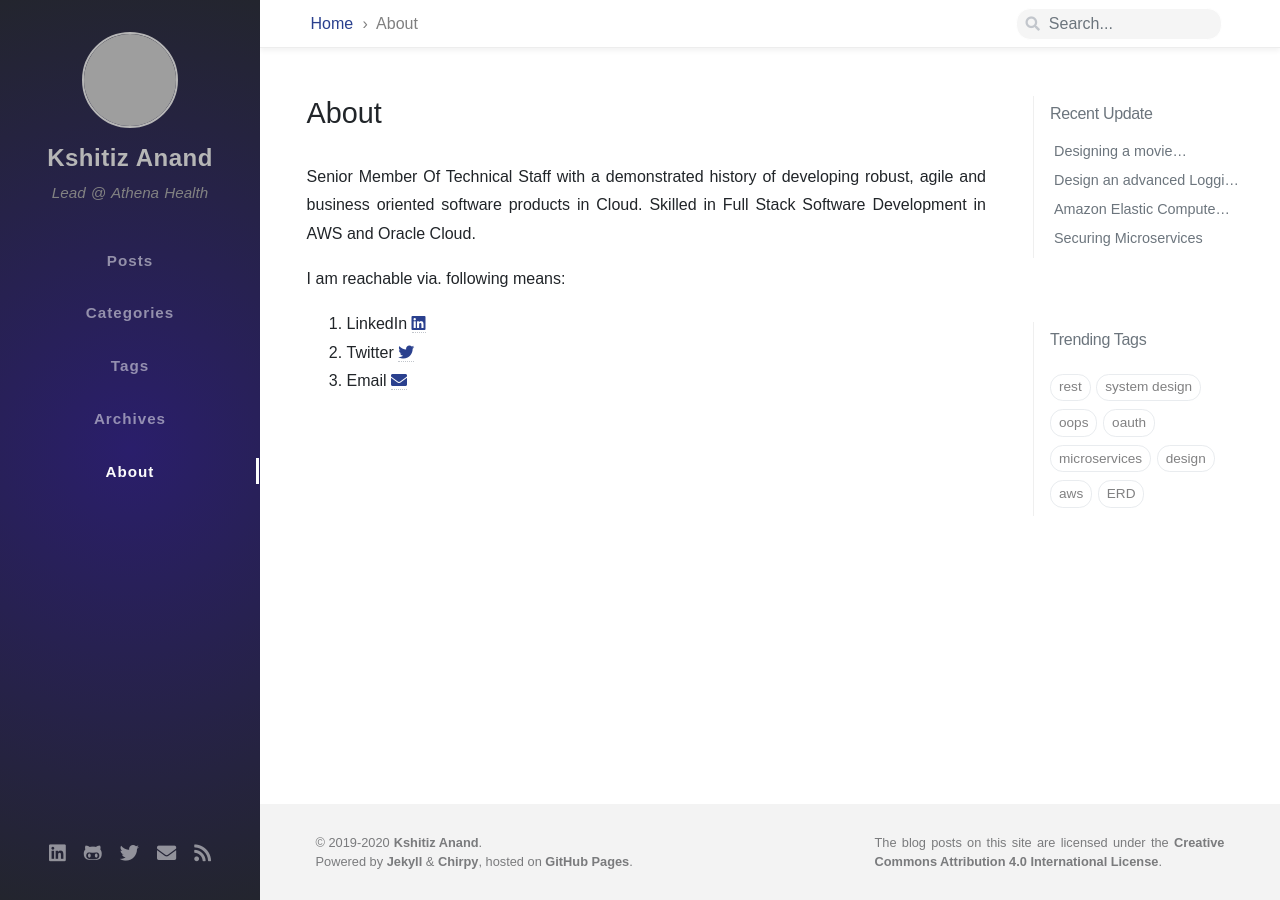
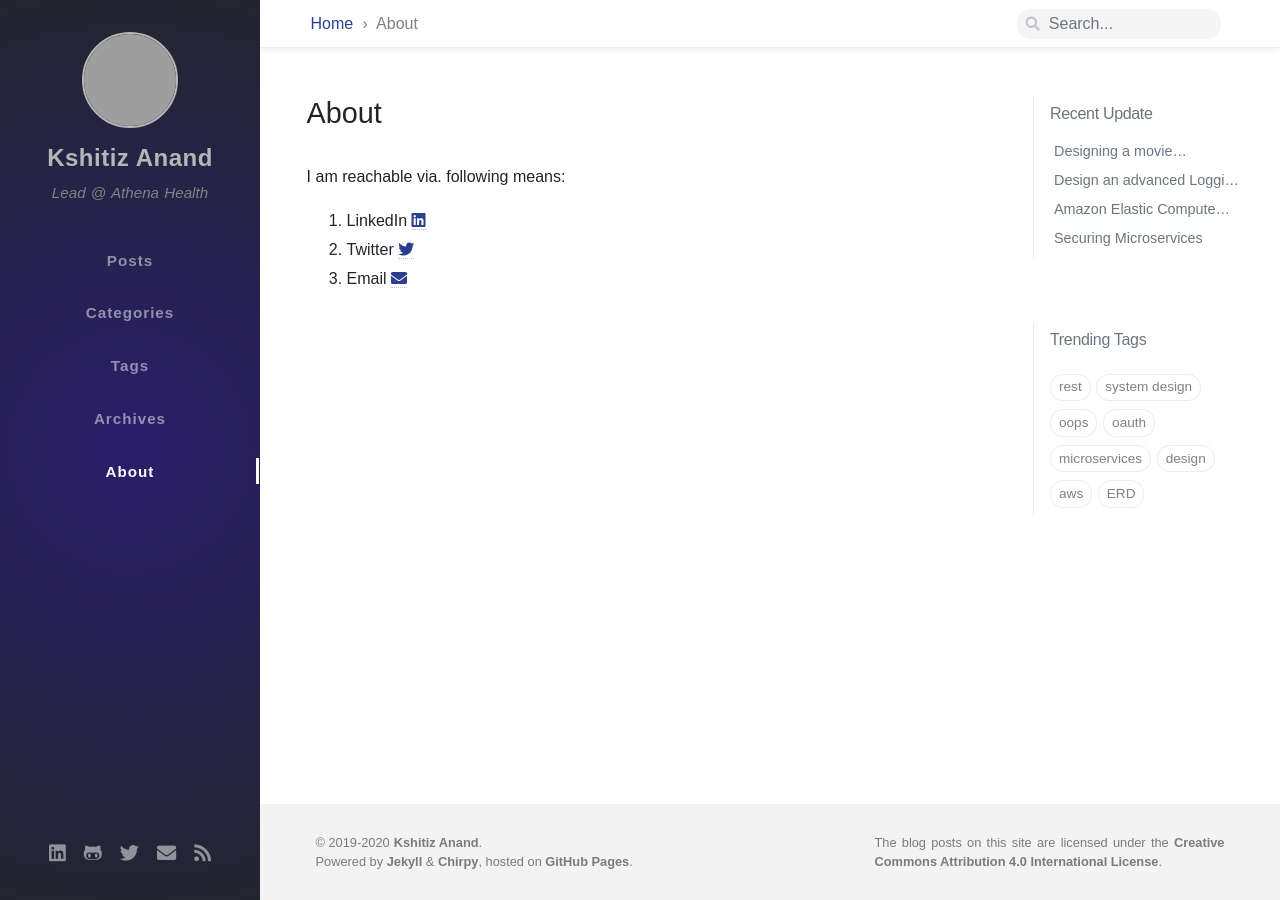
Before and after one commit to anandkshitiz/anandkshitiz.github.io, a Jekyll site: the page built from tabs/about.md, in a window 1280 px wide. Built offline with Jekyll 4.4.1, drawn with Linux system fonts in a browser that asks for light colours; nearby versions of some CDN libraries; some web fonts are replaced; grey boxes are pictures that could not be loaded.

Commit message:
changed job title

```diff
--- a/tabs/about.md
+++ b/tabs/about.md
@@ -5,8 +5,6 @@ title: About
 # © 2017-2019 Cotes Chung
 # MIT License
 ---
-
-Senior Member Of Technical Staff with a demonstrated history of developing robust, agile and business oriented software products in Cloud. Skilled in Full Stack Software Development in AWS and Oracle Cloud.
 
 I am reachable via. following means:
 1. LinkedIn <a href="https://www.linkedin.com/in/{{ site.linkedin.username }}" target="_blank">
```
Also changed, not shown: _posts/2018-12-23-amazon-ecs.md (+2 -1 lines).
